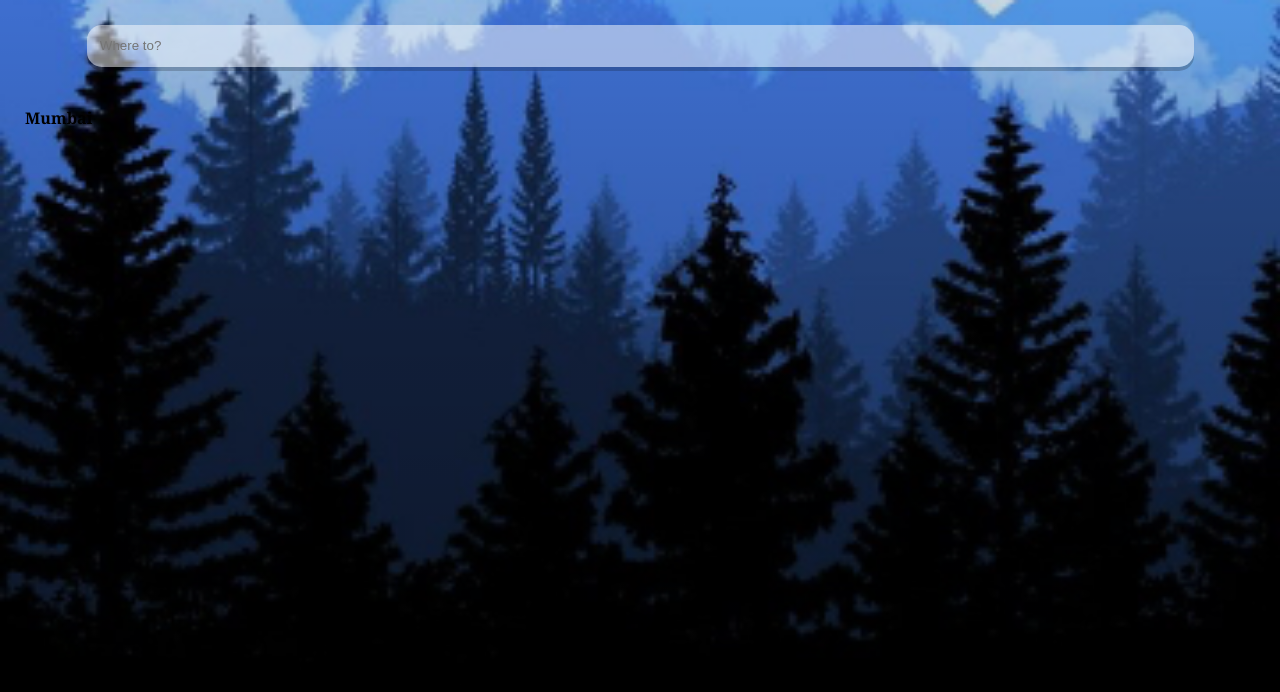
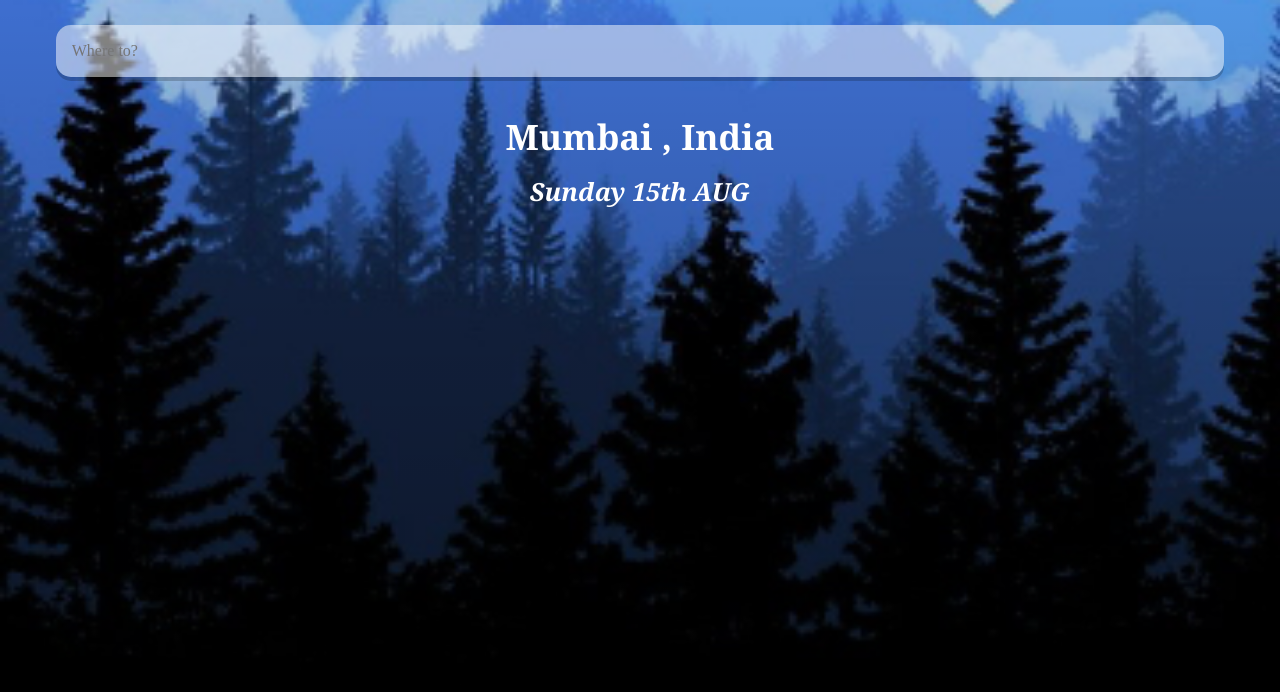
Before and after one commit to moki929/weather-app, a React (Create React App) app: page / in a window 1280 px wide. Shown: the top 692 px of the page. Built offline with nearby package versions, Linux system fonts and the light colour scheme; no server answers.

Commit message:
just some styling

```diff
--- a/src/App.js
+++ b/src/App.js
@@ -1,5 +1,6 @@
 import React from 'react';
 import apiKey from './config.js';
+import 'tachyons';
 
 
 const API = {
@@ -19,8 +20,8 @@ function App() {
           />
         </div>
         <div className="location-box">
-          <div className="location">Mumbai</div>
-          <div className="date"></div>
+          <div className="location tc">Mumbai , India</div>
+          <div className="date location tc">Sunday 15th AUG</div>
         </div>
       </main>
     </div>
--- a/src/index.css
+++ b/src/index.css
@@ -35,12 +35,12 @@ main {
   border: none;
   background-color: rgba(255, 255, 255, 0.5);
   display: block;
-  width: 90%;
+  width: 95%;
   padding: 1em;
   margin: auto;
   border-radius: 15px;
   box-shadow: 0px 4px rgba(0, 0, 0, 0.2);
-
+  line-height: 20px;
   transition:
 }
 
@@ -52,4 +52,12 @@ main {
 .location {
   font-family: Georgia, 'Times New Roman', Times, serif;
   font-weight: bold;
+  font-size: 35px;
+  color:rgba(255,255,255,1);
 }
+
+.date{
+  margin-top: 20px;
+  font-style: italic;
+  font-size: 25px;
+}
```
Also changed, not shown: 1 other file (tests, documents, lock files or other folders).
